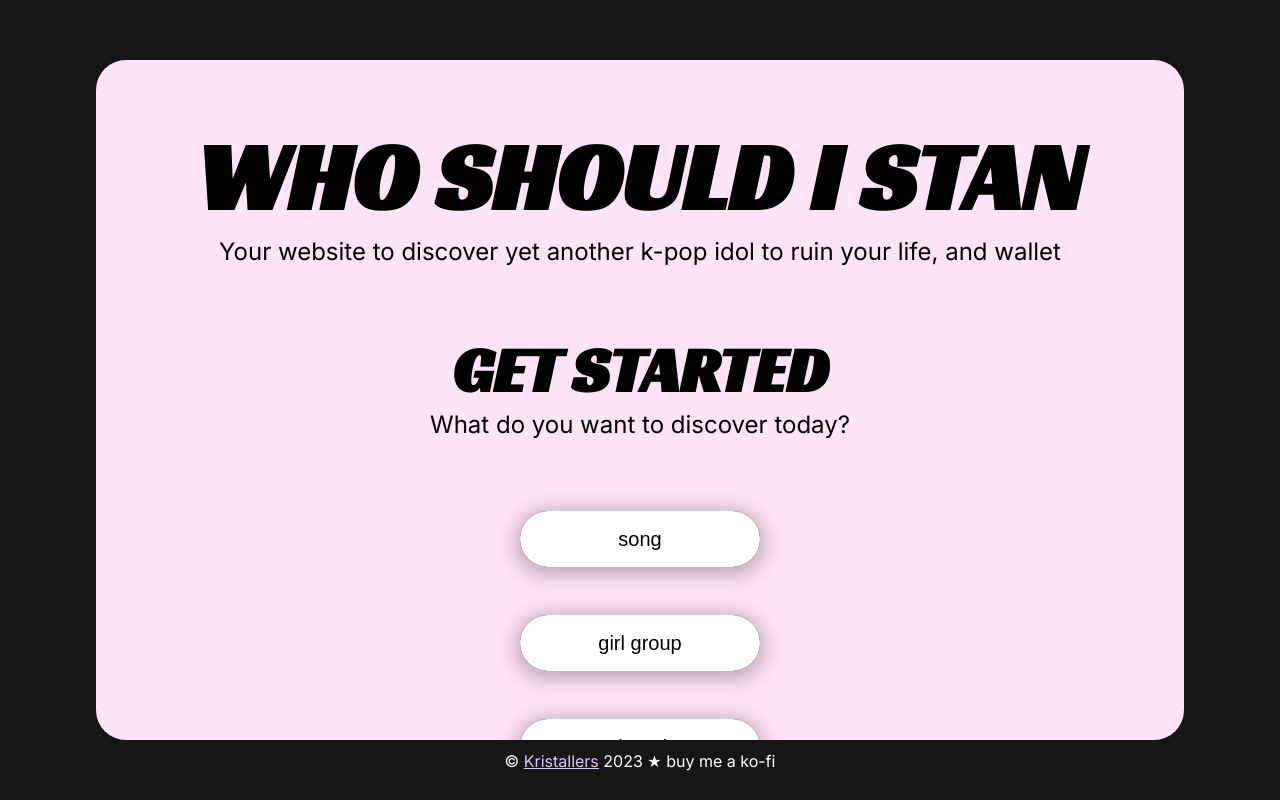
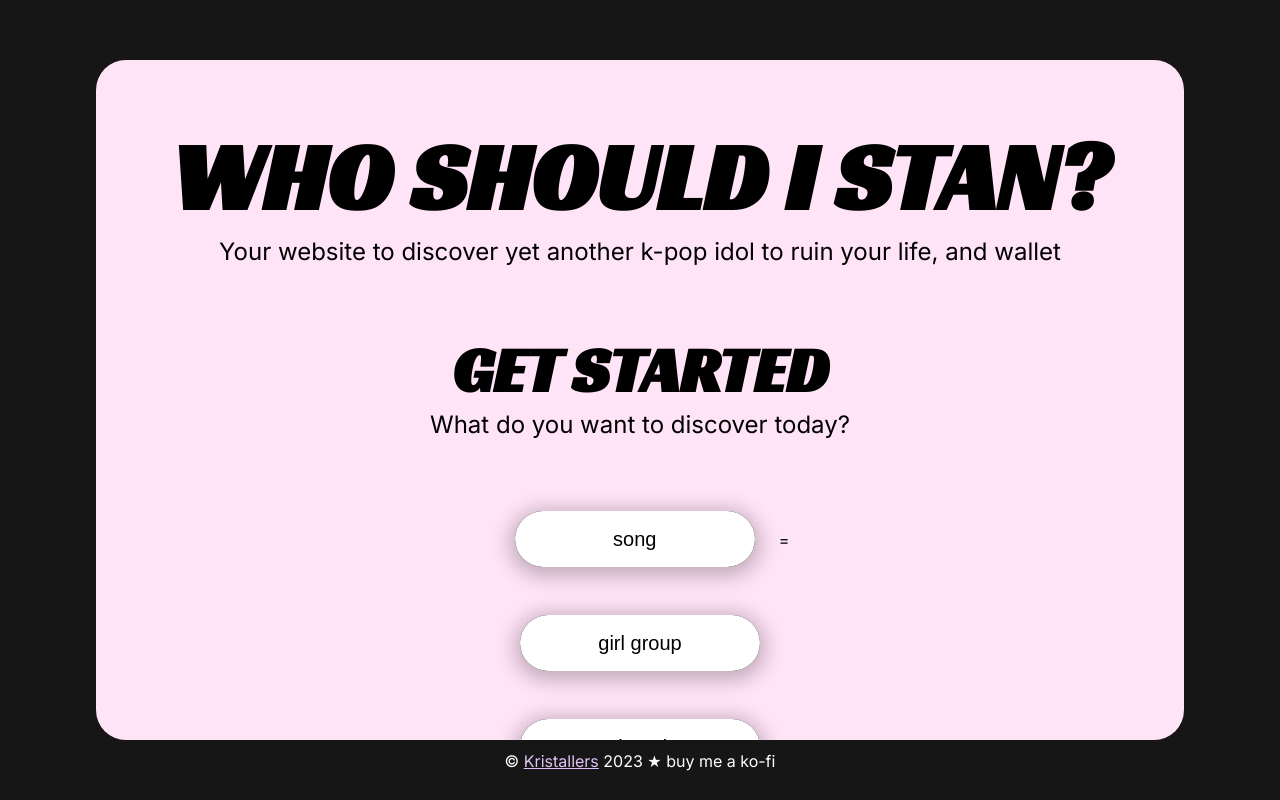
Before and after one commit to Kristallers/whoshouldistan, a Next.js app: page / in a window 1280 px wide. Built offline with nearby package versions, Linux system fonts and the light colour scheme; a web font is replaced by a local one.

Commit message:
adding links to pages

```diff
--- a/src/app/page.js
+++ b/src/app/page.js
@@ -1,19 +1,28 @@
 "use client";
-import Image from "next/image";
 import styles from "./page.module.css";
 import { useEffect, useRef } from "react";
-import { gsap, Power3 } from "gsap";
+import { gsap } from "gsap";
+import Link from "next/link";
 
 export default function Home() {
 	const buttonRef = useRef(null);
 	// const comp = useRef();
+	let result = null;
 
 	const onEnter = ({ currentTarget }) => {
+		console.log(currentTarget.textContent);
 		gsap.to(currentTarget, { y: -20 });
+		result = currentTarget.textContent;
 	};
 
 	const onLeave = ({ currentTarget }) => {
 		gsap.to(currentTarget, { y: 0 });
+		result = null;
+	};
+
+	const onClickButton = (event) => {
+		console.log("firing", event);
+		console.log("result", result);
 	};
 
 	// useEffect(() => {
@@ -37,7 +46,7 @@ export default function Home() {
 	return (
 		<>
 			<div className={styles.headerContainer}>
-				<h1>WHO SHOULD I STAN</h1>
+				<h1>WHO SHOULD I STAN?</h1>
 				<p className={styles.subParagraph}>
 					Your website to discover yet another k-pop idol to ruin your life, and
 					wallet
@@ -50,6 +59,7 @@ export default function Home() {
 				</p>
 				<div className={styles.buttonContainer}>
 					<div className={styles.buttonShadowContainer}>
+						<Link href="/song">
 							<button
 								ref={buttonRef}
 								className="button"
@@ -59,8 +69,11 @@ export default function Home() {
 								song
 							</button>
 							<div className={styles.buttonShadow}></div>
+						</Link>
+						=
 					</div>
 					<div className={styles.buttonShadowContainer}>
+						<Link href="/girl group" query>
 							<button
 								className="button"
 								onMouseEnter={onEnter}
@@ -69,8 +82,10 @@ export default function Home() {
 								girl group
 							</button>
 							<div className={styles.buttonShadow}></div>
+						</Link>
 					</div>
 					<div className={styles.buttonShadowContainer}>
+						<Link onClick={onClickButton} href="/soloartist">
 							<button
 								className="button"
 								onMouseEnter={onEnter}
@@ -79,16 +94,20 @@ export default function Home() {
 								solo artist
 							</button>
 							<div className={styles.buttonShadow}></div>
+						</Link>
 					</div>
 					<div className={styles.buttonShadowContainer}>
+						<Link onClick={onClickButton} href="/boygroup">
 							<button
 								className="button"
 								onMouseEnter={onEnter}
 								onMouseLeave={onLeave}
+								ref={buttonRef}
 							>
 								boy group
 							</button>
 							<div className={styles.buttonShadow}></div>
+						</Link>
 					</div>
 				</div>
 			</div>
```
Lines whose indentation alone changed are shown as unchanged.
